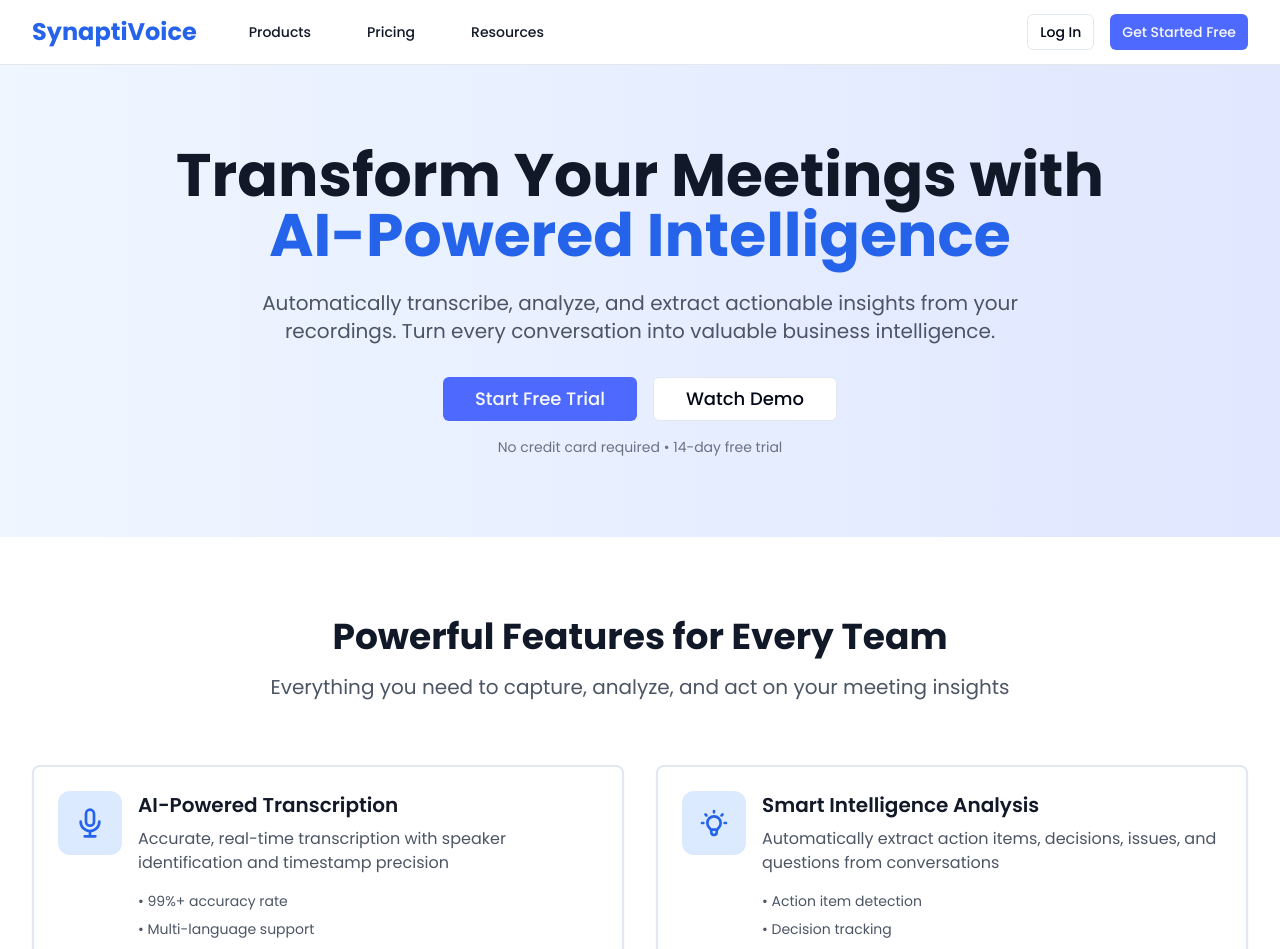
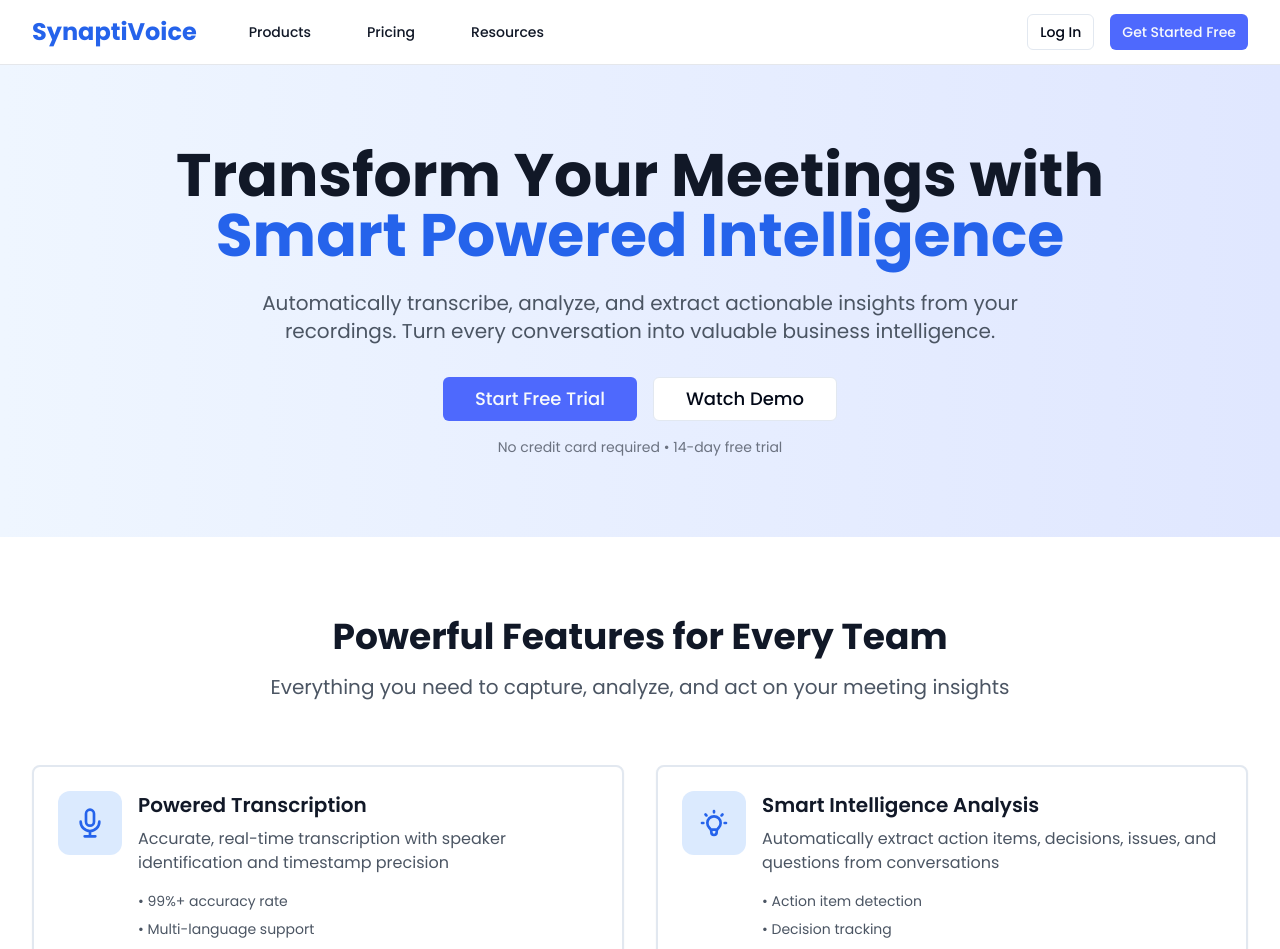
Before and after one commit to garciajoem4/eagleaillc-frontend, a React (Create React App) app: page / in a window 1280 px wide. Shown: the top 949 px of the page. Built offline with nearby package versions, Linux system fonts and the light colour scheme; the HTML template or start-up script is replaced by a standard one.

Commit message:
Homepage changes

```diff
--- a/src/pages/Homepage.tsx
+++ b/src/pages/Homepage.tsx
@@ -57,7 +57,7 @@
           <div className="text-center">
             <h1 className="text-4xl md:text-6xl font-bold text-gray-900 mb-6">
               Transform Your Meetings with
-              <span className="text-blue-600 block"> AI-Powered Intelligence</span>
+              <span className="text-blue-600 block"> Smart Powered Intelligence</span>
             </h1>
             <p className="text-xl text-gray-600 mb-8 max-w-3xl mx-auto">
               Automatically transcribe, analyze, and extract actionable insights from your recordings.
@@ -100,7 +100,7 @@
                   </svg>
                 </div>
                 <div className="flex-1">
-                  <h3 className="text-xl font-semibold text-gray-900 mb-2">AI-Powered Transcription</h3>
+                  <h3 className="text-xl font-semibold text-gray-900 mb-2">Powered Transcription</h3>
                   <p className="text-gray-600 mb-4">
                     Accurate, real-time transcription with speaker identification and timestamp precision
                   </p>
```
